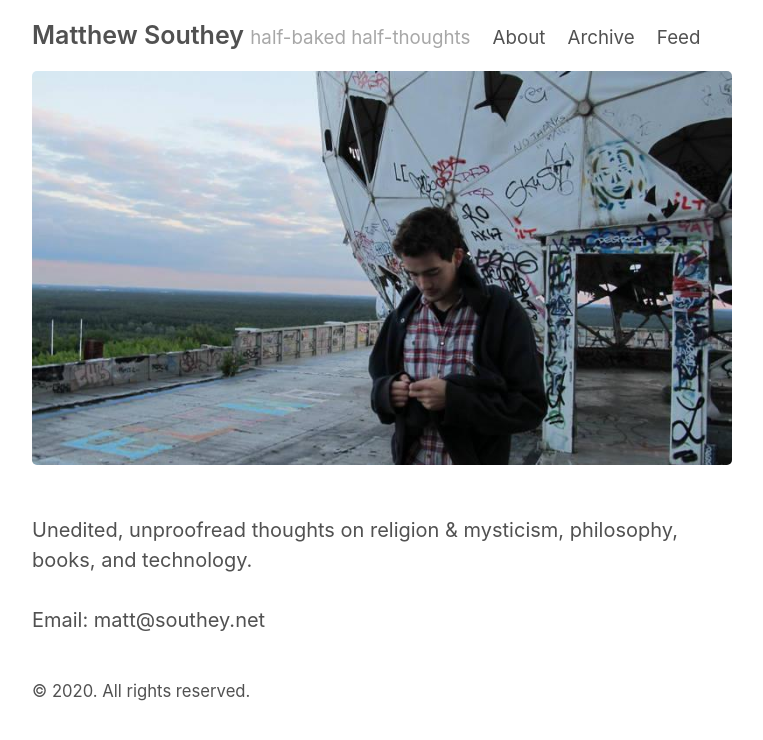
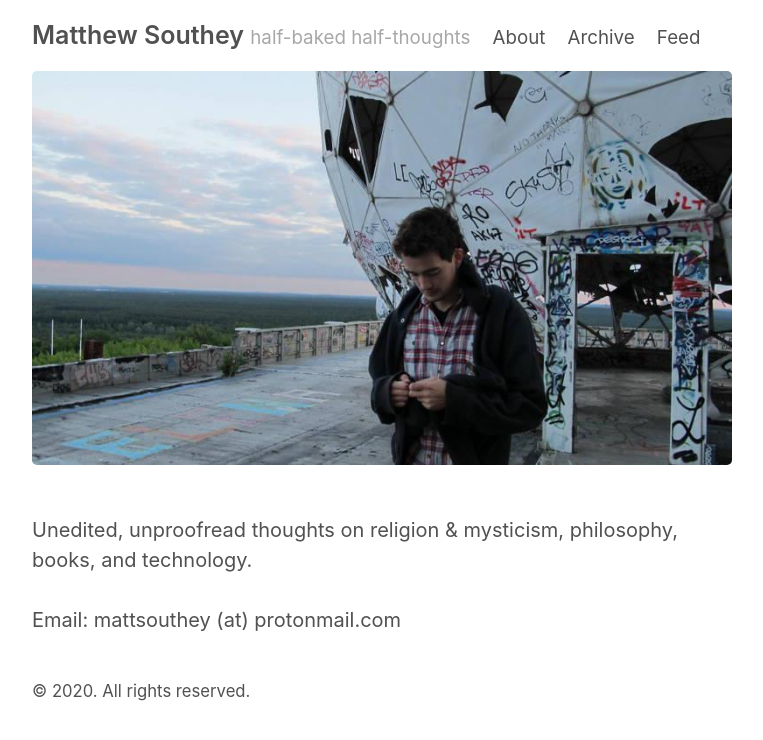
Before and after one commit to matthewsouthey/matthewsouthey.github.io, a Jekyll site: the page built from about.html, in a window 1280 px wide. Shown: the top 740 px of the page, without its empty margins (258-1021 px from the left). Built offline with Jekyll 4.4.1, drawn with Linux system fonts in a browser that asks for light colours.

Commit message:
Update about.html

```diff
--- a/about.html
+++ b/about.html
@@ -9,5 +9,5 @@ published: true
 <br>
 Unedited, unproofread thoughts on religion & mysticism, philosophy, books, and technology.
 <br><br>
-Email: matt@southey.net
+Email: mattsouthey (at) protonmail.com
 <br>
```
